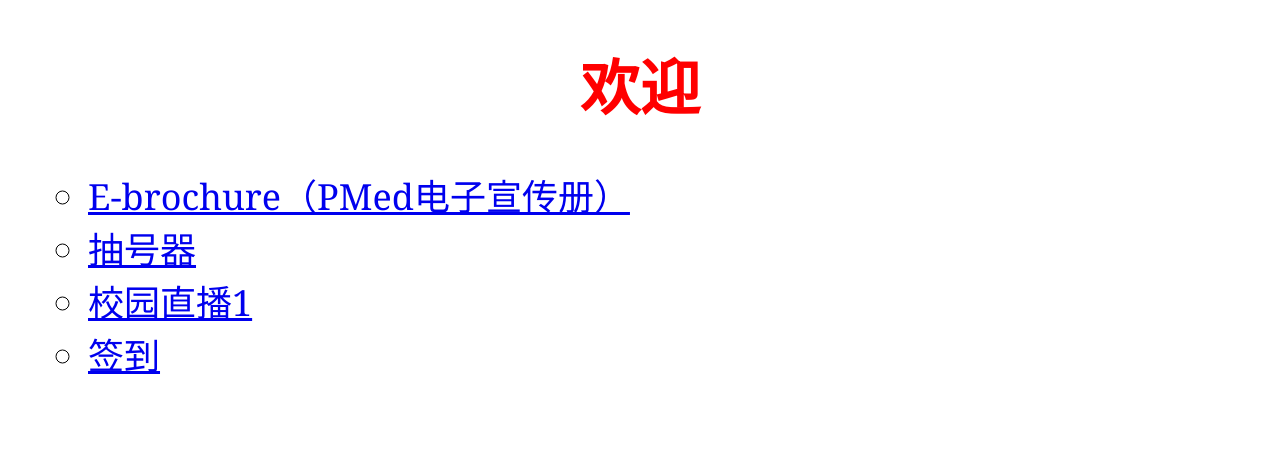
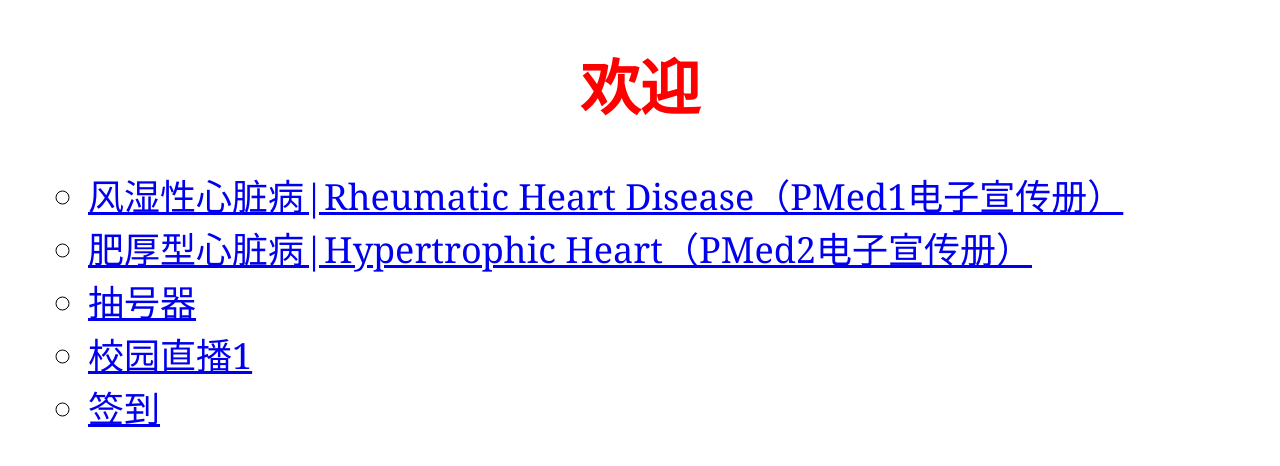
Before and after one commit to 136ytr/ylr, a Flask app: page / in a window 1280 px wide. Shown: the top 466 px of the page. Run offline with Flask 2, Linux system fonts and the light colour scheme.

Commit message:
Update index.html

```diff
--- a/templates/index.html
+++ b/templates/index.html
@@ -21,7 +21,8 @@
 <h1 align="center" class="STYLE1 STYLE2 STYLE3">欢迎</h1>
 <ul>
   <ul class="STYLE2">
-    <li class="STYLE4"><a href="/E-brochure">E-brochure（PMed电子宣传册）</a></li>
+    <li class="STYLE4"><a href="/E-brochure">风湿性心脏病|Rheumatic Heart Disease（PMed1电子宣传册）</a></li>
+    <li class="STYLE4"><a href="/E-brochure2">肥厚型心脏病|Hypertrophic Heart（PMed2电子宣传册）</a></li>
     <li class="STYLE4"><a href="/ran">抽号器</a></li>
     <li class="STYLE4"><a href="/stu1">校园直播1</a></li>
     <li class="STYLE4"><a href="/klz">签到</a></li>
```
